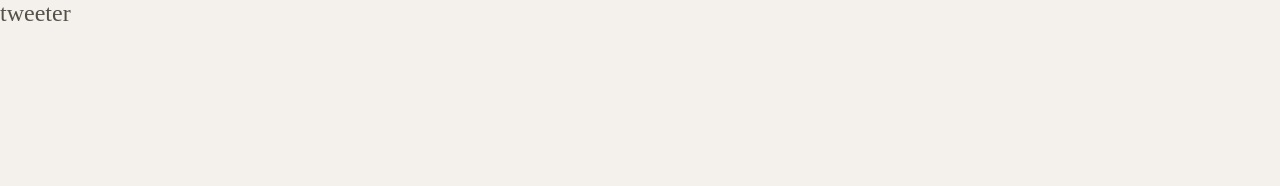
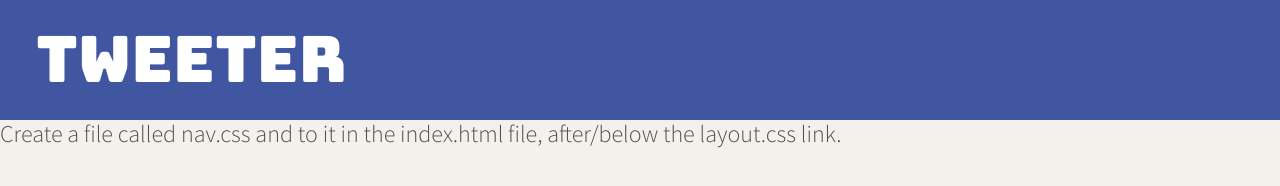
Before and after one commit to chatcher20/Tweeter, a website: page public/index.html in a window 1280 px wide. Drawn offline with nearby package versions, Linux system fonts and the light colour scheme.

Commit message:
adding nav.CSS as well as updates to index.html file

```diff
--- a/public/index.html
+++ b/public/index.html
@@ -7,8 +7,15 @@
     <!-- External CSS -->
     <link rel="stylesheet" href="https://cdnjs.cloudflare.com/ajax/libs/normalize/8.0.1/normalize.min.css" type="text/css" />
 
+
+    <link rel="preconnect" href="https://fonts.googleapis.com">
+    <link rel="preconnect" href="https://fonts.gstatic.com" crossorigin>
+    <link href="https://fonts.googleapis.com/css2?family=Bungee&family=Source+Sans+Pro:ital,wght@0,300;0,600;1,300;1,600&display=swap" rel="stylesheet">
+
+
     <!-- App CSS -->
     <link rel="stylesheet" href="/styles/layout.css" type="text/css" />
+    <link rel="stylesheet" href="/styles/nav.css" type="text/css" />
 
     <!-- External JS -->
     <script src="https://ajax.googleapis.com/ajax/libs/jquery/3.4.1/jquery.min.js"></script>
@@ -20,10 +27,13 @@
   <body>
     <!-- Top nav bar (fixed) -->
     <nav>
-      <span>tweeter</span>
+      <span>Tweeter</span>
     </nav>
 
     <!-- Page-specific (main) content here -->
     <main class="container"></main>
   </body>
 </html>
+
+
+Create a file called nav.css and <link> to it in the index.html file, after/below the layout.css link.
--- a/public/styles/layout.css
+++ b/public/styles/layout.css
@@ -18,8 +18,26 @@ body {
   color: #545149;
   background-color: #f4f1ec;
   font-size: 24px;
+  font-family: "Source Sans Pro", sans-serif;
 }
 
 /*
  * Additional CSS can be defined below or in other CSS files, as per instructions
+
+
+
+
+
+
+
+
+
+
+
+
+
+
+
+
+
  */
--- /dev/null
+++ b/public/styles/nav.css
@@ -0,0 +1,26 @@
+/*
+Change the appearance of the nav based on the following rules:
+
+120 pixels in height
+Full width of the viewport
+#4056A1 as its default background colour
+#FFFFFF as its default font colour
+<span> within the <nav> uses Bungee as its default font-family
+1.5ems of space on the right and left between the content and the edges
+*/
+
+nav {
+  height: 120px;
+  width: 100%;
+  background-color: #4056A1;
+  color: #FFFFFF;   /* There's no foreground-color property in CSS, so what makes this possible is the color property. */
+  padding: 0 1.5em;
+  display: flex;
+  justify-content: space-between;
+  align-items: center;
+}
+
+nav span {
+font-family: "Bungee", sans-serif;
+font-size: 5vw;
+}
```
Also changed, not shown: server/data-files/initial-tweets.json (+5 -5 lines), 1 other file.
